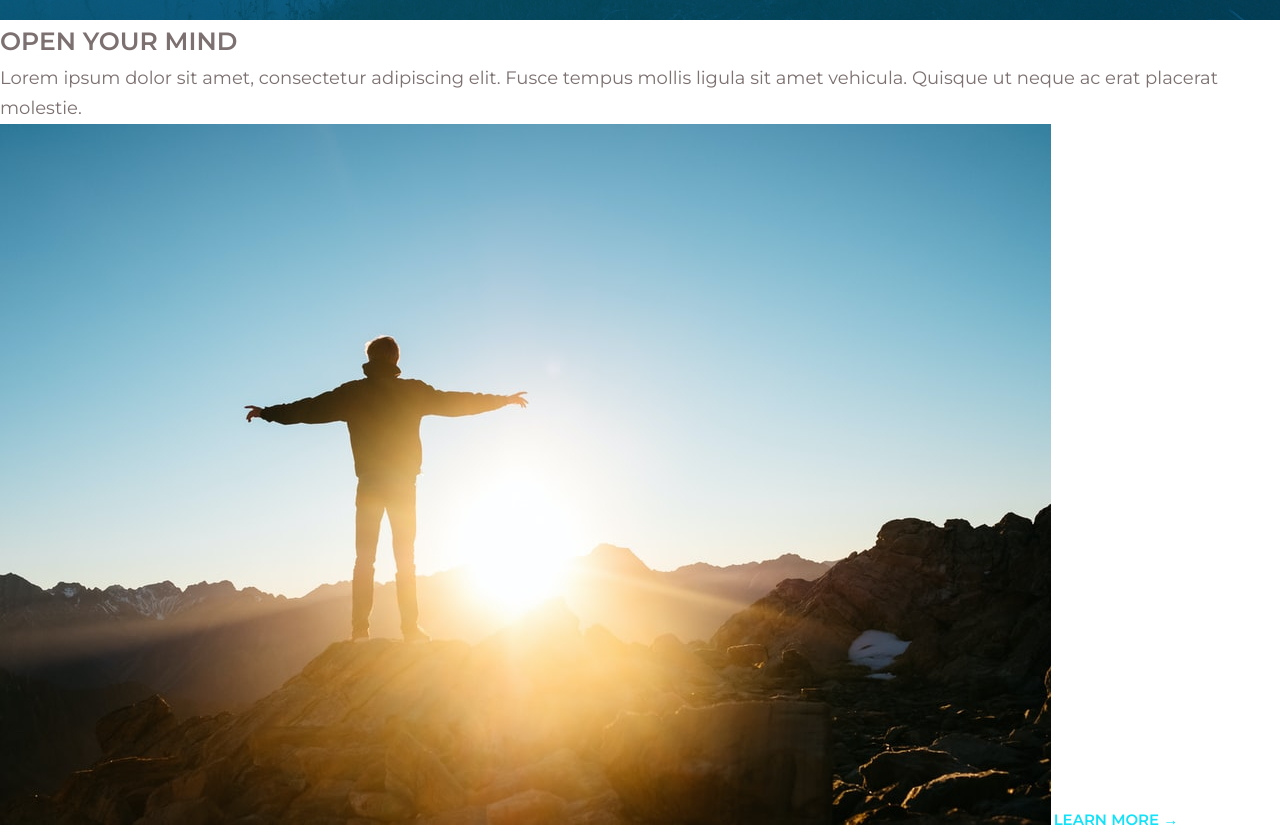
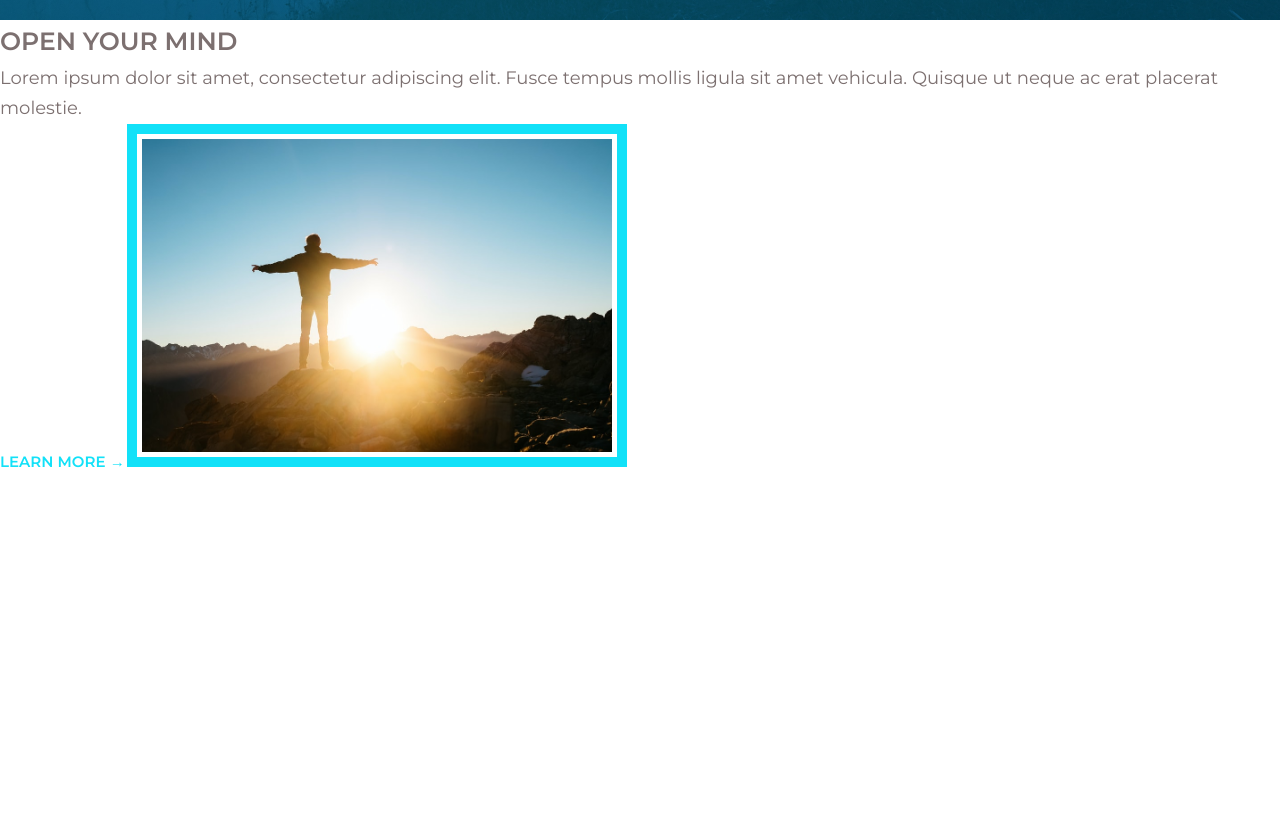
Before and after one commit to KosmicArts/Pyromania-2.0, a plain HTML site: page index.html in a window 1280 px wide. Shown: the part 740-1572 px from the top of the page. After the commit the page ends 1215 px from the top, so only its background shows below. Drawn offline with Linux system fonts and the light colour scheme.

Commit message:
added a border to section_info image
title

```diff
--- a/index.html
+++ b/index.html
@@ -39,9 +39,9 @@
                         neque ac erat placerat molestie.
                     </p>
 
-                    <img src="/imgs/tpose.jpg" alt="man t-posing">
+                    <a href="#" class="btn btn_secondary">Learn more &#8594;</a>
 
-                    <a href="#" class="btn btn_secondary">Learn more &#8594;</a>
+                    <img class="infoImage" src="/imgs/tpose.jpg" alt="man t-posing">
                 </div>
             </section>
         </main>
--- a/sass/components/_images.scss
+++ b/sass/components/_images.scss
@@ -0,0 +1,5 @@
+.infoImage{
+    border: 1rem solid $color-lightBlue;
+    padding: .5rem;
+    width: 50rem;
+}
```
Also changed, not shown: sass/main.css, 1 other file.
